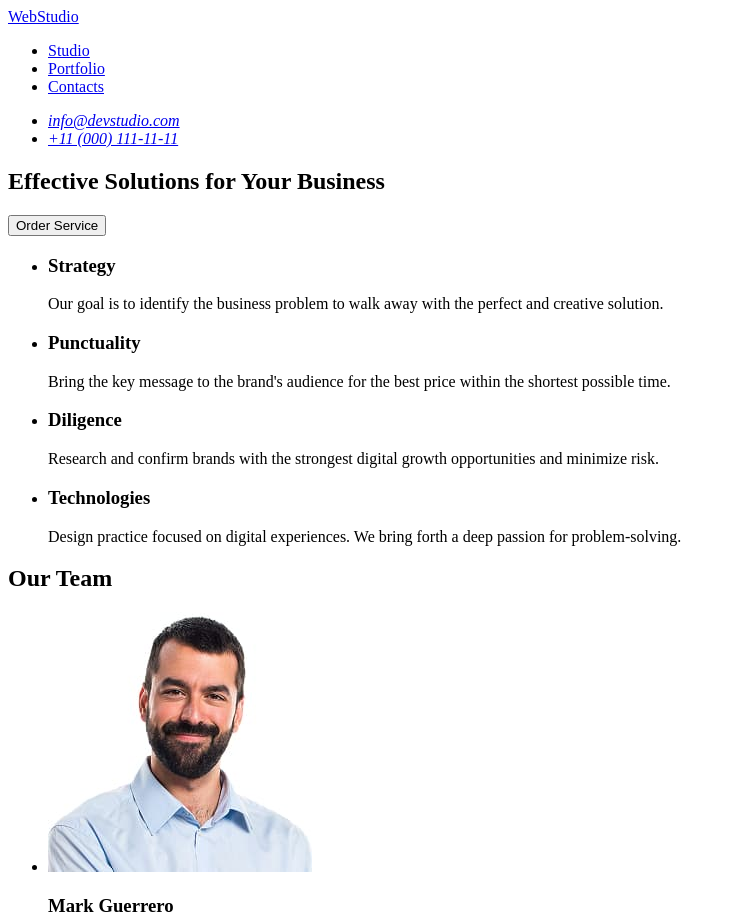
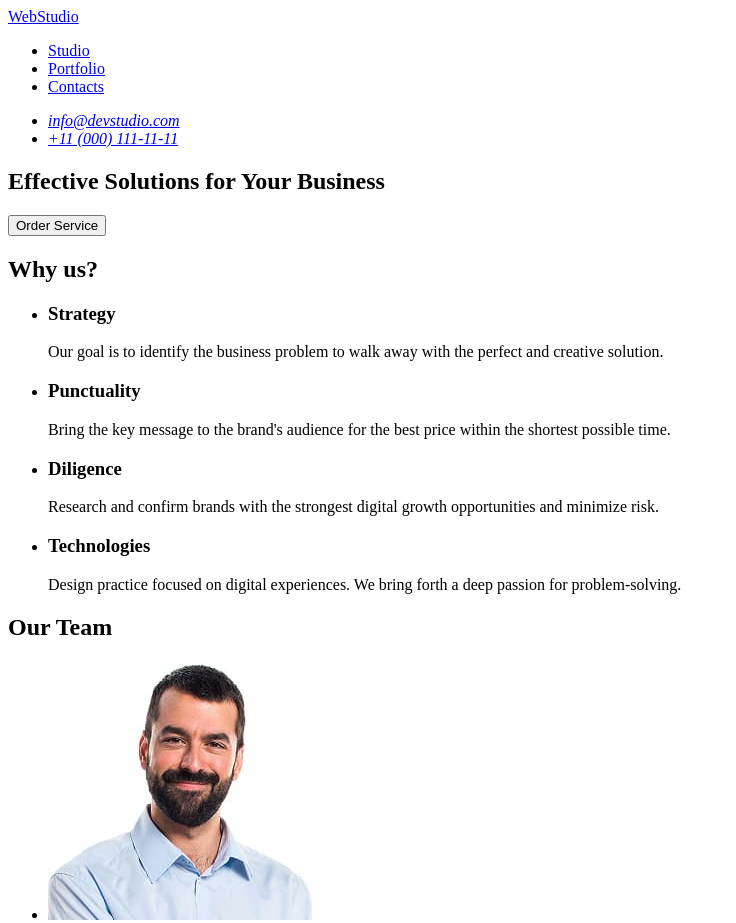
Before and after one commit to Frame53YY/goit-markup-hw-01, a plain HTML site: page index.html in a window 1280 px wide. Shown: the top 923 px of the page, without its empty margins (0-736 px from the left). Drawn offline with Linux system fonts and the light colour scheme.

Commit message:
update index.html

```diff
--- a/index.html
+++ b/index.html
@@ -34,6 +34,7 @@
 
       <!-- description -->
       <section>
+        <h2>Why us?</h2>
         <ul>
           <li>
             <h3>Strategy</h3>
```
